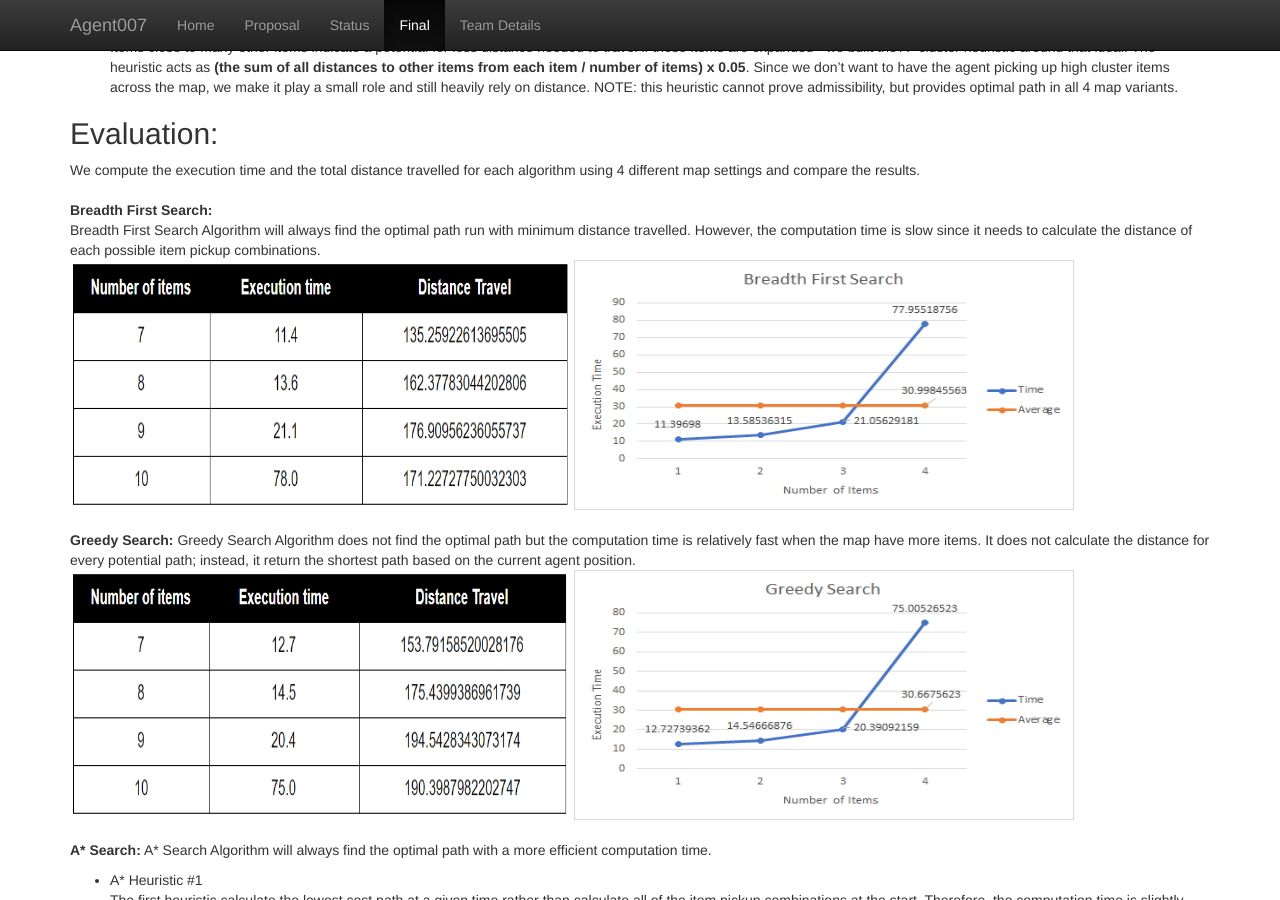
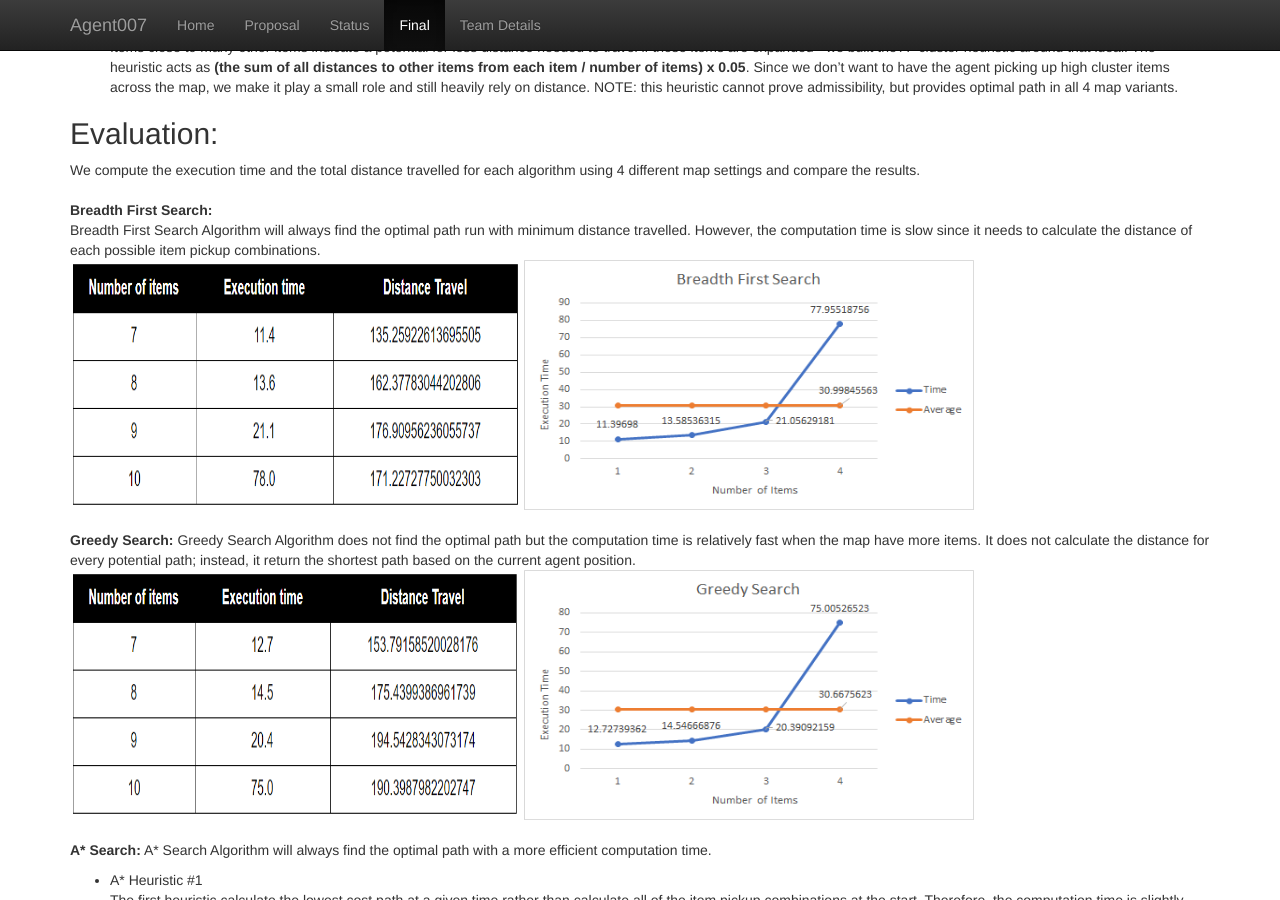
Before and after one commit to KumarHX/Agent007, a Jekyll site: the page built from docs/final.md, in a window 1280 px wide and 900 px high, scrolled down 2515 px. Built offline with Jekyll 4.4.1, drawn with Linux system fonts in a browser that asks for light colours.

Commit message:
Update final.md

```diff
--- a/docs/final.md
+++ b/docs/final.md
@@ -58,28 +58,28 @@
 **Breadth First Search:** <br>
 Breadth First Search Algorithm will always find the optimal path run with minimum distance travelled. However, the computation time is slow since it needs to calculate the distance of each possible item pickup combinations.
 <br>
-<a href="url"><img src="bfsChart.png" align="center" height="250" width="500" ></a>
-<a href="url"><img src="bfs.png" align="center" height="250" width="500" ></a>
+<a href="url"><img src="bfsChart.png" align="center" height="250" width="450" ></a>
+<a href="url"><img src="bfs.png" align="center" height="250" width="450" ></a>
 <br><br>
 **Greedy Search:**
 Greedy Search Algorithm does not find the optimal path but the computation time is relatively fast when the map have more items. It does not calculate the distance for every potential path; instead, it return the shortest path based on the current agent position.
 <br>
-<a href="url"><img src="Greedychart.png" align="center" height="250" width="500" ></a>
-<a href="url"><img src="greedy.png" align="center" height="250" width="500" ></a>
+<a href="url"><img src="Greedychart.png" align="center" height="250" width="450" ></a>
+<a href="url"><img src="greedy.png" align="center" height="250" width="450" ></a>
 <br><br>
 **A* Search:**
 A* Search Algorithm will always find the optimal path with a more efficient computation time. <br>
  - A* Heuristic #1 <br>
 The first heuristic calculate the lowest cost path at a given time rather than calculate all of the item pickup combinations at the start. Therefore, the computation time is slightly better than BFS.
 
-<a href="url"><img src="Heuristic1.png" align="center" height="250" width="500" ></a>
-<a href="url"><img src="h1.png" align="center" height="250" width="500" ></a>
+<a href="url"><img src="Heuristic1.png" align="center" height="250" width="450" ></a>
+<a href="url"><img src="h1.png" align="center" height="250" width="450" ></a>
 <br>
  - A* Heuristic #2 <br>
 The second heuristic function calculate the cluster value of each item and add the minimum distance from the current item position to the next item. This may not prove the admissibility as the estimated cost may overpower the actual cost, but it still guarantees to provide the optimal path.
 
-<a href="url"><img src="Heuristic2.png" align="center" height="250" width="500" ></a>
-<a href="url"><img src="h2.png" align="center" height="250" width="500" ></a>
+<a href="url"><img src="Heuristic2.png" align="center" height="250" width="450" ></a>
+<a href="url"><img src="h2.png" align="center" height="250" width="450" ></a>
 <br>
 
 As assumed, BFS scaled very poorly in execution time. Greedy Best First Algorithm never found the optimal solution, and the execution time was not much faster and at only led to better time preformance at higher item maps. The path found by the greedy search strategy was not much worse than the optimal solution, indicating greedy is a good algorithm to choose if the most optimal solution is not necessary and there are many items on the map. A* algotithms find the optimal path. A* heuristic #1 did the best out of all the search strategies except in the highest item map, where A* heuristic #2 found the optimal solution in less time than utilzing heuristic #1. This indicates the clustering heuristic inclusion is very helpful in high density item maps (especially considering an extra cluster calculation has to be made for every item on the map with this heuristic).
```
